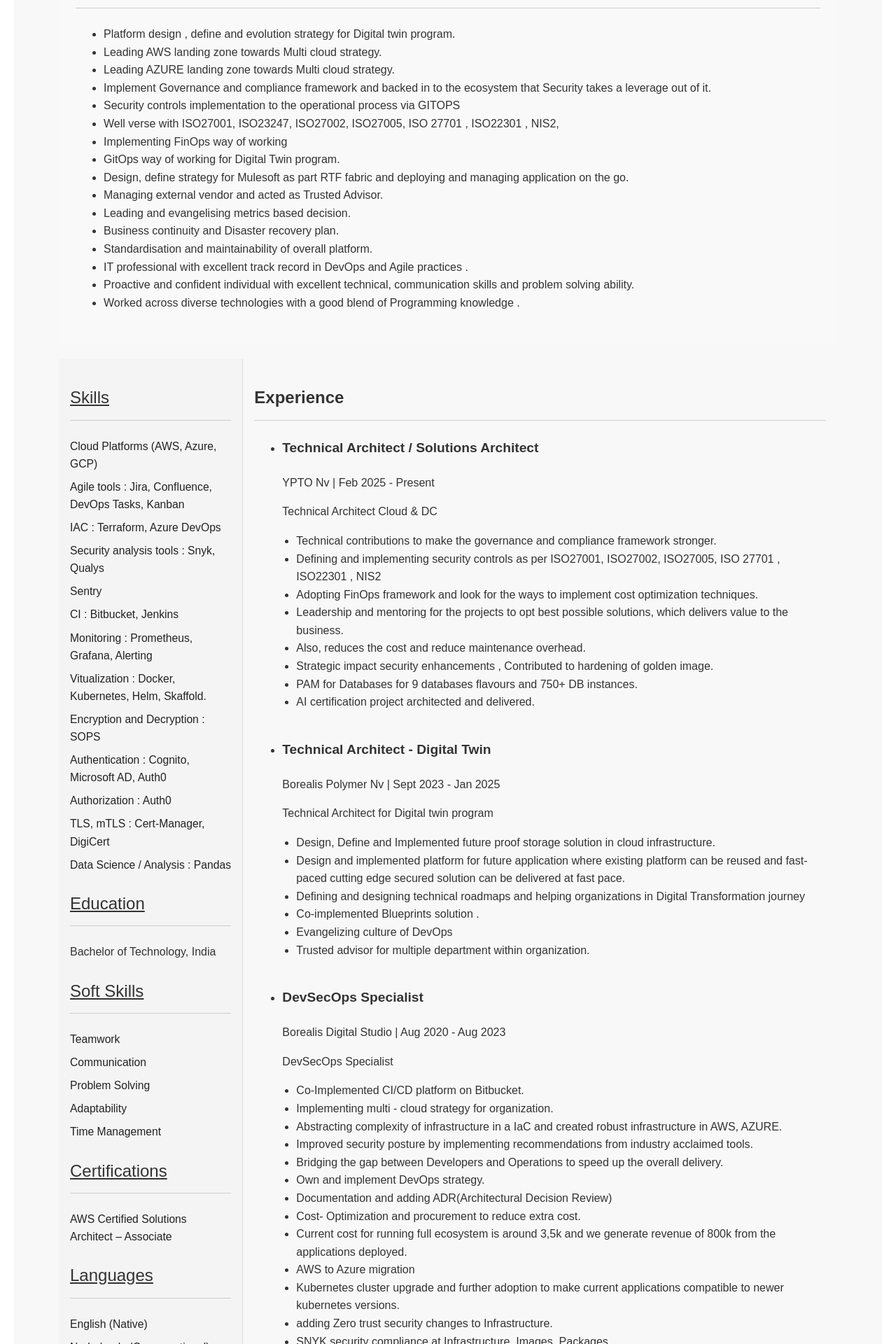
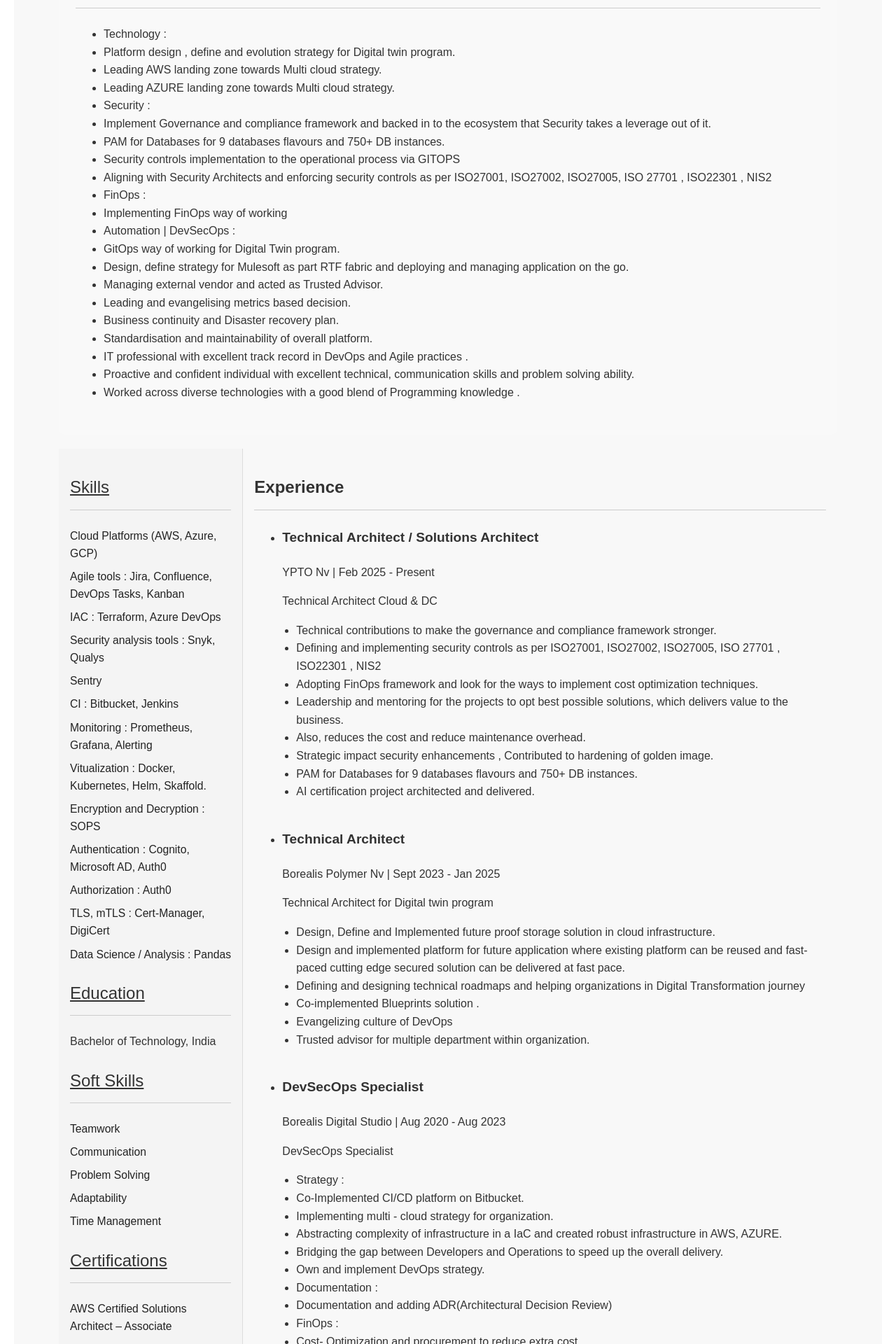
Before and after one commit to SnehilBelekar/snehilbelekar.github.io, a Vue app: page / in a window 1280 px wide. Shown: the part 640-2560 px from the top of the page at 70% size. Built offline with nearby package versions, Linux system fonts and the light colour scheme.

Commit message:
update experience

```diff
--- a/src/data/resumeData.ts
+++ b/src/data/resumeData.ts
@@ -15,13 +15,21 @@ const resumeData: ResumeData = {
       title: 'Summary',
       type: 'text',
       content: `
+      Technology :
       Platform design , define and evolution strategy for Digital twin program.
       Leading AWS landing zone towards Multi cloud strategy.
       Leading AZURE landing zone towards Multi cloud strategy.
+
+      Security :
       Implement Governance and compliance framework and backed in to the ecosystem that Security takes a leverage out of it.
+      PAM for Databases for 9 databases flavours and 750+ DB instances.
       Security controls implementation to the operational process via GITOPS
-      Well verse with ISO27001, ISO23247, ISO27002, ISO27005, ISO 27701 , ISO22301 , NIS2,
+      Aligning with Security Architects and enforcing security controls as per ISO27001, ISO27002, ISO27005, ISO 27701 , ISO22301 , NIS2
+
+      FinOps :
       Implementing FinOps way of working
+
+      Automation | DevSecOps :
       GitOps way of working for Digital Twin program.
       Design, define strategy for Mulesoft as part RTF fabric and deploying and managing application on the go.
       Managing external vendor and acted as Trusted Advisor.
@@ -53,7 +61,7 @@ const resumeData: ResumeData = {
           ],
         },
         {
-          title: 'Technical Architect - Digital Twin',
+          title: 'Technical Architect',
           company: 'Borealis Polymer Nv',
           dates: 'Sept 2023 - Jan 2025',
           description: `Technical Architect for Digital twin program`, // Your experience description
@@ -72,21 +80,30 @@ const resumeData: ResumeData = {
           dates: 'Aug 2020 - Aug 2023',
           description: `DevSecOps Specialist`, // Your experience description
           responsibilities: [
-             `Co-Implemented CI/CD platform on Bitbucket.
+             `Strategy :
+              Co-Implemented CI/CD platform on Bitbucket.
               Implementing multi - cloud strategy for organization.
               Abstracting complexity of infrastructure in a IaC and created robust infrastructure in AWS, AZURE.
-              Improved security posture by implementing recommendations from industry acclaimed tools.
               Bridging the gap between Developers and Operations to speed up the overall delivery.
               Own and implement DevOps strategy.
+
+              Documentation :
               Documentation and adding ADR(Architectural Decision Review)
+
+              FinOps :
               Cost- Optimization and procurement to reduce extra cost.
               Current cost for running full ecosystem is around 3,5k and we generate revenue of 800k from the applications deployed.
 
               AWS to Azure migration
               Kubernetes cluster upgrade and further adoption to make current applications compatible to newer kubernetes versions.
-              adding Zero trust security changes to Infrastructure.
+
+              Security :
+              Zero trust security changes to Infrastructure.
+              Improved security posture by implementing recommendations from industry acclaimed tools.
               SNYK security compliance at Infrastructure, Images, Packages.
               Setup Oauth2 - proxy and migration to new artifact hub automated via Terraform.
+
+              Reusable templates / Advancements :
               Helm zero to hero(template project publication).
               Redis configuration in cluster mode.
               Setup Prometheus and Grafana stack for stack monitoring and setup an Alerting Systems around it.
@@ -95,17 +112,9 @@ const resumeData: ResumeData = {
               Infrastructure provisioning via automated flow of CI/ CD(Bitbucket Pipelines).
               Securing Azure setup with LDAP and additional security and policy addition.
               Automated entire infrastructure using Terraform for Azure Architecture, creating IOT hub, Azure CDN and pgsql db.
-
               Helm charts to manage K8s packages.
               Sentry to do error tracking.
-              SonarQube to do code analysis.
-
-              AZURE :
-              AKS setup, ACR setup, IOT hub setup, Networking, Blob storage, Azure cost management, RBAC policy,
-              Azure Key Vault setup.
-
-              AWS :
-              EKS, ECR, EC2, lambda, PostgreSql, Auth0, Cognito, OIDC provider, AutoScaler`,
+              SonarQube to do code analysis.`
           ],
         },
         {
```
